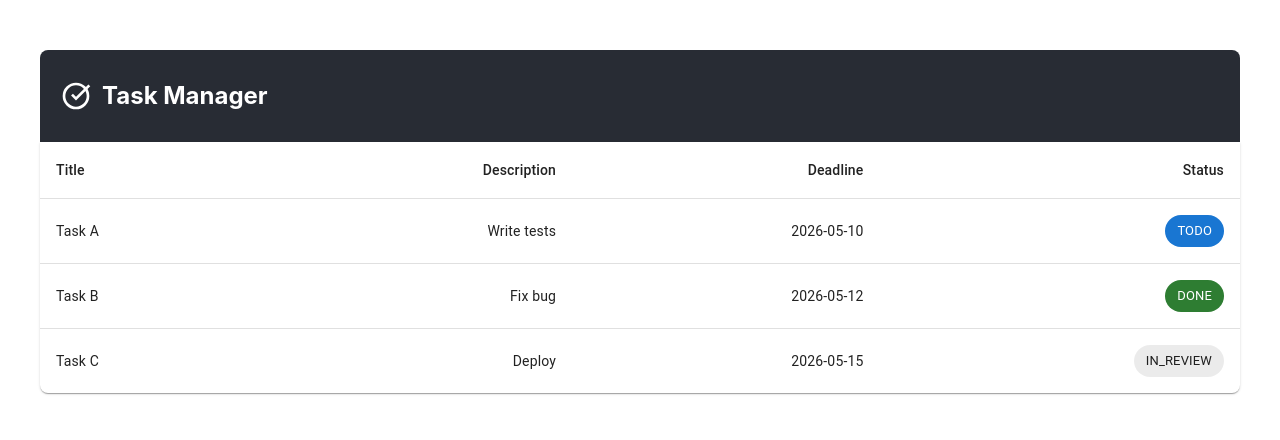
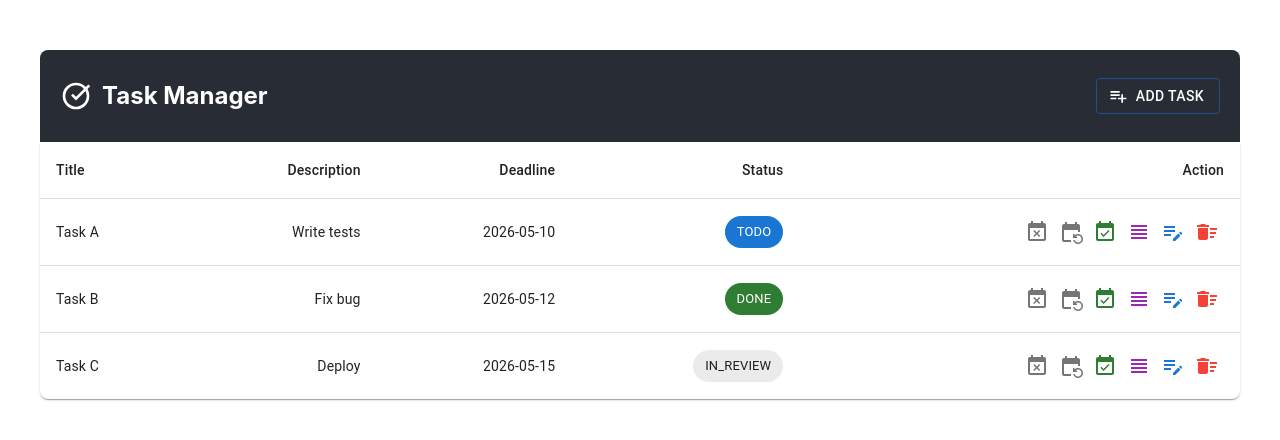
Before and after one commit to pravin-dhodare/taskManager, a React (Create React App) app in the folder frontend/: page / in a window 1280 px wide. Shown: the top 440 px of the page. Built offline with nearby package versions, Linux system fonts and the light colour scheme.

Commit message:
feat: Added action buttons

```diff
--- a/frontend/package.json
+++ b/frontend/package.json
@@ -5,6 +5,7 @@
   "dependencies": {
     "@emotion/react": "^11.14.0",
     "@emotion/styled": "^11.14.1",
+    "@mui/icons-material": "^9.0.1",
     "@mui/material": "^9.0.1",
     "@testing-library/dom": "^10.4.1",
     "@testing-library/jest-dom": "^6.9.1",
--- a/frontend/src/App.css
+++ b/frontend/src/App.css
@@ -17,8 +17,9 @@
   color: white;
   padding: 10px 20px;
   border-radius: 8px 8px 0 0;
-  display: inline-block;
+  display: inline-flex;
   justify-content: space-between;
+  align-items: center;
   gap: 20px;
 }
 
--- a/frontend/src/components/PageTitle.js
+++ b/frontend/src/components/PageTitle.js
@@ -1,5 +1,7 @@
 
 import React from 'react'
+import Button from '@mui/material/Button';
+import PlaylistAddIcon from '@mui/icons-material/PlaylistAdd';
 
 const PageTitle = ({text = "Page title"}) => {
   return (
@@ -11,6 +13,9 @@ const PageTitle = ({text = "Page title"}) => {
         </svg>
         {text}
       </h2>
+      <Button variant="outlined" startIcon={<PlaylistAddIcon />} sx={{ color: 'white' }}>
+        Add Task
+      </Button>
     </div>
   )
 }
--- a/frontend/src/components/TaskManager.js
+++ b/frontend/src/components/TaskManager.js
@@ -7,6 +7,14 @@ import TableHead from '@mui/material/TableHead';
 import TableRow from '@mui/material/TableRow';
 import Paper from '@mui/material/Paper';
 import Chip from '@mui/material/Chip';
+import IconButton from '@mui/material/IconButton';
+import { red } from '@mui/material/colors';
+import EventBusyIcon from '@mui/icons-material/EventBusy';
+import EventRepeatIcon from '@mui/icons-material/EventRepeat';
+import EventAvailableIcon from '@mui/icons-material/EventAvailable';
+import ViewHeadlineIcon from '@mui/icons-material/ViewHeadline';
+import EditNoteIcon from '@mui/icons-material/EditNote';
+import DeleteSweepIcon from '@mui/icons-material/DeleteSweep';
 
 export default function TaskManager() {
 
@@ -29,12 +37,13 @@ export default function TaskManager() {
             <TableCell align="right">Description</TableCell>
             <TableCell align="right">Deadline</TableCell>
             <TableCell align="right">Status</TableCell>
+            <TableCell align="right">Action</TableCell>
           </TableRow>
         </TableHead>
         <TableBody>
           {rows.map((row) => (
             <TableRow
-              key={row.name}
+              key={row.title}
               sx={{ '&:last-child td, &:last-child th': { border: 0 } }}
             >
               <TableCell component="th" scope="row">
@@ -43,7 +52,32 @@ export default function TaskManager() {
               <TableCell align="right">{row.description}</TableCell>
               <TableCell align="right">{row.deadline}</TableCell>
               <TableCell align="right">
-                <RenderChip status={row.status}/>
+                <RenderChip status={row.status} />
+              </TableCell>
+              <TableCell align="right">
+                <IconButton disabled aria-label="Failed" title="Failed to complete" size="small" color="secondary">
+                  <EventBusyIcon color="action" />
+                </IconButton>
+
+                <IconButton aria-label="Inprogress" title="Inpogress, Mark as Done" size="small" color="secondary">
+                  <EventRepeatIcon color="action" />
+                </IconButton>
+
+                <IconButton disabled aria-label="Done" title="Done" size="small" color="secondary">
+                  <EventAvailableIcon color="success" />
+                </IconButton>
+
+                <IconButton aria-label="View Task" title="View Task" size="small" color="secondary">
+                  <ViewHeadlineIcon />
+                </IconButton>
+
+                <IconButton aria-label="Edit Task" title="Edit Task" size="small">
+                  <EditNoteIcon color="primary" />
+                </IconButton>
+
+                <IconButton aria-label="Delete Task" title="Delete Task"  size="small">
+                  <DeleteSweepIcon sx={{ color: red[500] }} />
+                </IconButton>
               </TableCell>
             </TableRow>
           ))}
```
Also changed, not shown: 1 other file (tests, documents, lock files or other folders).
